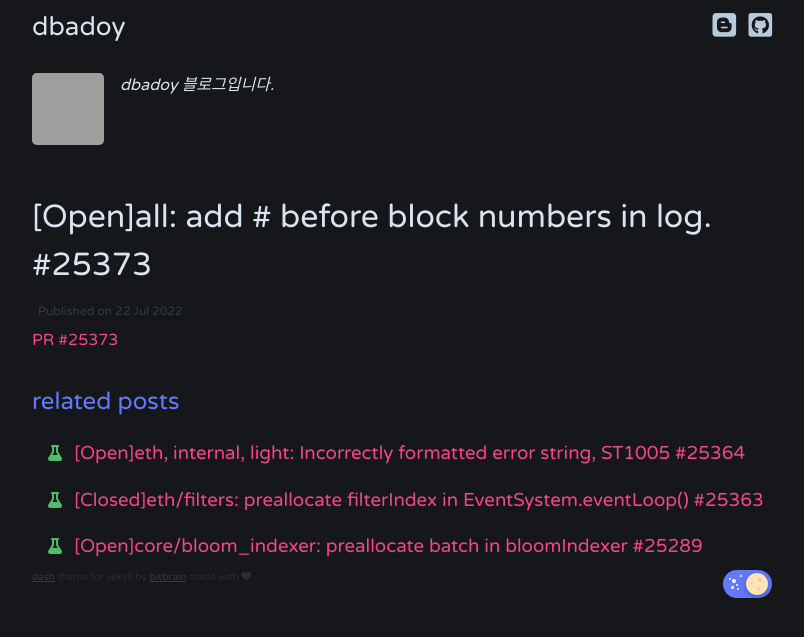
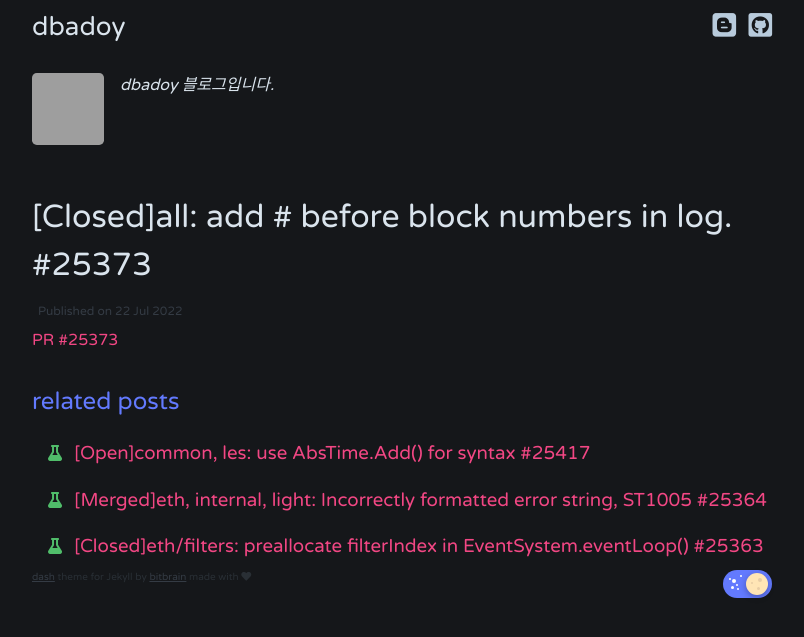
Before and after one commit to dbadoy/dbadoy.github.io, a Jekyll site: the page built from _posts/2022-07-22-25373.md, in a window 1280 px wide, cut to the strip 0-637 px from the top of the page. Shown: the whole strip, without its empty margins (238-1042 px from the left). Built offline with Jekyll 4.4.1, drawn with Linux system fonts in a browser that asks for light colours; nearby versions of some CDN libraries; comment, search, counter and statistics services are not loaded; grey boxes are pictures that could not be loaded.

Commit message:
add 22-07-27

```diff
--- a/_posts/2022-07-15-25289.md
+++ b/_posts/2022-07-15-25289.md
@@ -1,6 +1,6 @@
 ---
 layout: post
-title:  "[Open]core/bloom_indexer: preallocate batch in bloomIndexer #25289"
+title:  "[Approved]core/bloom_indexer: preallocate batch in bloomIndexer #25289"
 tags: go-ethereum
 ---
 
--- a/_posts/2022-07-21-25364.md
+++ b/_posts/2022-07-21-25364.md
@@ -1,6 +1,6 @@
 ---
 layout: post
-title:  "[Open]eth, internal, light: Incorrectly formatted error string, ST1005 #25364"
+title:  "[Merged]eth, internal, light: Incorrectly formatted error string, ST1005 #25364"
 tags: go-ethereum
 ---
 
--- a/_posts/2022-07-22-25373.md
+++ b/_posts/2022-07-22-25373.md
@@ -1,6 +1,6 @@
 ---
 layout: post
-title:  "[Open]all: add # before block numbers in log. #25373"
+title:  "[Closed]all: add # before block numbers in log. #25373"
 tags: go-ethereum
 ---
 
--- /dev/null
+++ b/_posts/2022-07-27-25417.md
@@ -0,0 +1,7 @@
+---
+layout: post
+title:  "[Open]common, les: use AbsTime.Add() for syntax #25417"
+tags: go-ethereum
+---
+
+[PR #25417](https://github.com/ethereum/go-ethereum/pull/25417)
```
